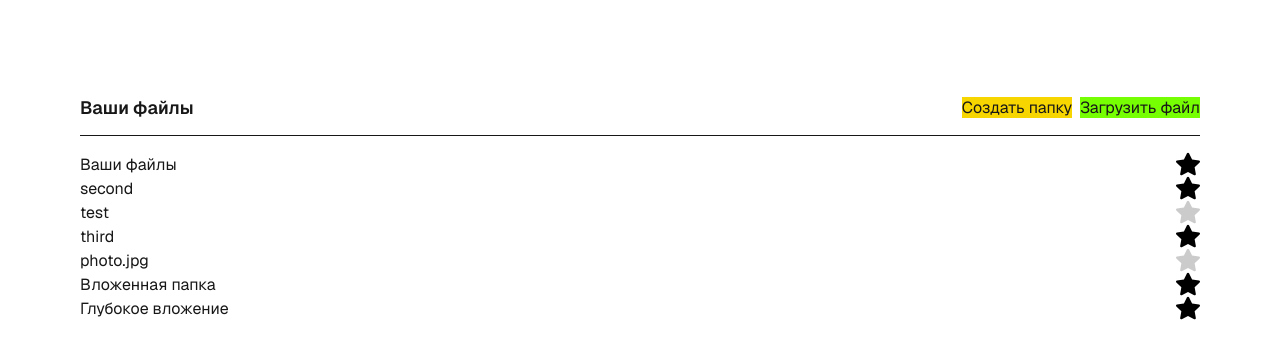
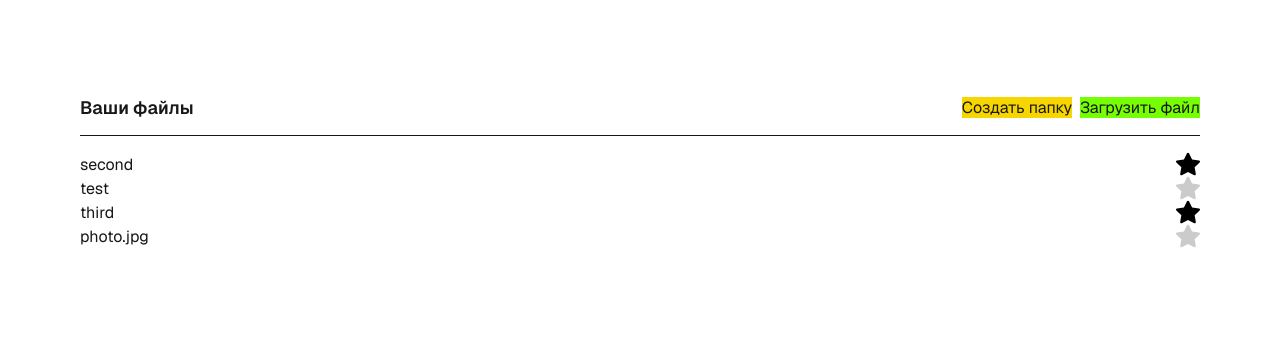
Before and after one commit to denispan/rshb-file-tree, a Next.js app: page / in a window 1280 px wide. Shown: the top 358 px of the page. Built offline with nearby package versions, Linux system fonts and the light colour scheme.

Commit message:
add store, models, api

```diff
--- /dev/null
+++ b/src/api/files.api.ts
@@ -0,0 +1,34 @@
+import { ItemResponse } from "@/types";
+
+const sleep = (ms: number) => new Promise(resolve => setTimeout(resolve, ms));
+
+export const getFiles = async ():Promise<ItemResponse> => {
+    await sleep(1000);
+    return [
+      {
+        id: 1,
+        type: "dir",
+        parentId: null,
+        name: "Ваши файлы",
+        isFavorite: false,
+      },
+      { id: 2, type: "dir", parentId: 1, name: "second", isFavorite: false },
+      { id: 3, type: "dir", parentId: 1, name: "test", isFavorite: true },
+      { id: 4, type: "dir", parentId: 1, name: "third", isFavorite: false },
+      { id: 5, type: "file", parentId: 1, name: "photo.jpg", isFavorite: true },
+      {
+        id: 6,
+        type: "dir",
+        parentId: 2,
+        name: "Вложенная папка",
+        isFavorite: false,
+      },
+      {
+        id: 7,
+        type: "dir",
+        parentId: 6,
+        name: "Глубокое вложение",
+        isFavorite: false,
+      },
+  ];;
+}
--- a/src/app/mocks/filesMocks.tsx
+++ /dev/null
@@ -1,29 +0,0 @@
-import { FileItemRaw } from "@/types";
-
-export const filesMocks: FileItemRaw[] = [
-    {
-      id: 1,
-      type: "dir",
-      parentId: null,
-      name: "Ваши файлы",
-      isFavorite: false,
-    },
-    { id: 2, type: "dir", parentId: 1, name: "second", isFavorite: false },
-    { id: 3, type: "dir", parentId: 1, name: "test", isFavorite: true },
-    { id: 4, type: "dir", parentId: 1, name: "third", isFavorite: false },
-    { id: 5, type: "file", parentId: 1, name: "photo.jpg", isFavorite: true },
-    {
-      id: 6,
-      type: "dir",
-      parentId: 2,
-      name: "Вложенная папка",
-      isFavorite: false,
-    },
-    {
-      id: 7,
-      type: "dir",
-      parentId: 6,
-      name: "Глубокое вложение",
-      isFavorite: false,
-    },
-];
--- a/src/components/Button/index.tsx
+++ b/src/components/Button/index.tsx
@@ -4,7 +4,7 @@ import cn from 'classnames';
 
 export interface ButtonProps {
   title?: string;
-  onClick: () => void;
+  onClick: (e?: React.MouseEvent) => void;
   bgColor?: 'yellow' | 'lightGreen' | 'default';
   children?: React.ReactNode;
   className?: string;
--- a/src/components/FileItem/index.tsx
+++ b/src/components/FileItem/index.tsx
@@ -4,26 +4,36 @@ import styles from './styles.module.css';
 import React from 'react';
 import Button from '../Button';
 import cn from 'classnames';
-import { FileItemRaw } from '@/types';
+import { Item } from '@/models/Item';
+import { useAppStore } from '@/store/useAppStore';
 
 interface FileItemProps {
-  item: FileItemRaw
+  item: Item
 }
 
 const FileItem: React.FC<FileItemProps> = ({item}) => {
+  const store = useAppStore();
   const [isFavorite, setIsFavorite] = React.useState(item.isFavorite);
 
-  const toggleFavorite = () => {
+  const toggleFavorite = (e?: React.MouseEvent) => {
+    e?.stopPropagation();
     setIsFavorite(!isFavorite);
   }
 
+  const navigateToFolder = (e?: React.MouseEvent) => {
+    e?.preventDefault();
+    if (item.type === 'dir') {
+      store.navigateToFolder(item);
+    }
+  }
+
   return (
-    <div className={styles.item}>
+    <a href="#" onClick={(e) => navigateToFolder(e)} className={styles.item}>
       <p>{item.name}</p>
-      <Button className={cn(styles.favorite, isFavorite && styles.favoriteActive)} onClick={toggleFavorite}>
+      <Button className={cn(styles.favorite, isFavorite && styles.favoriteActive)} onClick={(e) => toggleFavorite(e)}>
         <img src="/icons/star.svg" alt="" width={24} height={24}/>
       </Button>
-    </div>
+    </a>
   )
 }
 
--- a/src/components/FileTree/index.tsx
+++ b/src/components/FileTree/index.tsx
@@ -1,17 +1,25 @@
 "use client";
 
 import styles from './styles.module.css';
-import React from 'react';
+import React, { useEffect } from 'react';
 import Button from '../Button';
-import { filesMocks } from '@/app/mocks/filesMocks';
 import FileItem from '../FileItem';
+import { useAppStore } from '@/store/useAppStore';
 
 interface FileTreeProps {
   title?: string;
 }
 
 const FileTree: React.FC<FileTreeProps> = ({title}) => {
-  const files = filesMocks;
+  const store = useAppStore();
+
+  useEffect(() => {
+    store.fetchItems();
+  }, []);
+
+  console.log('store', store);
+
+  const currentItems = store.currentFolder?.children;
 
   return (
     <>
@@ -24,9 +32,9 @@ const FileTree: React.FC<FileTreeProps> = ({title}) => {
       </header>
 
       <div>
-        {files?.length > 0 ? (
+        {currentItems && currentItems.length > 0 ? (
           <ul>
-            {files.map((item) => (
+            {currentItems.map((item) => (
               <li className={styles.listItem} key={item.id}>
                 <FileItem item={item} />
               </li>
--- /dev/null
+++ b/src/constants.ts
@@ -0,0 +1,3 @@
+export const FILE_EXTENSIONS = ['jpg', 'gif', 'txt', 'pdf', 'doc', 'docx', 'xls', 'xlsx'] as const;
+export const IMAGE_EXTENSIONS = ['jpg', 'gif'] as const;
+export const ITEM_TYPES = ['dir', 'file'] as const;
--- /dev/null
+++ b/src/models/Item.ts
@@ -0,0 +1,39 @@
+import { FILE_EXTENSIONS, IMAGE_EXTENSIONS, ITEM_TYPES } from "@/constants";
+import { ItemRaw } from "@/types";
+
+
+
+export class Item {
+  id: number;
+  type: typeof ITEM_TYPES[number];
+  parentId: number | null;
+  name: string;
+  isFavorite: boolean;
+  children: Item[];
+  extension?: string;
+
+  constructor(row: ItemRaw) {
+    this.id = row.id;
+    this.type = row.type;
+    this.parentId = row.parentId;
+    this.name = row.name;
+    this.isFavorite = row.isFavorite;
+    this.children = [];
+
+    if (this.type === 'file') {
+      const nameParts = this.name.split('.');
+      if (nameParts.length > 1) {
+        const ext = nameParts[nameParts.length - 1].toLowerCase() as typeof FILE_EXTENSIONS[number];
+        this.extension = ext;
+      }
+    }
+  }
+
+  isImage(): boolean {
+    return this.type === 'file' && this.extension !== undefined && IMAGE_EXTENSIONS.includes(this.extension as typeof IMAGE_EXTENSIONS[number]);
+  }
+}
+
+export function isItem(obj: unknown): obj is Item {
+  return obj instanceof Item;
+}
--- /dev/null
+++ b/src/store/useAppStore.ts
@@ -0,0 +1,59 @@
+import { create } from 'zustand';
+import { Item } from '../models/Item';
+import { getFiles } from '../api/files.api';
+
+interface FilesState {
+  rootDir: Item | null;
+  currentFolder: Item | null;
+  itemsMap: Map<number, Item>;
+
+  fetchItems: () => Promise<void>;
+  initialize: (items: Item[]) => void;
+  navigateToFolder: (folder: Item) => void;
+  findItemById: (id: number) => Item | undefined;
+}
+
+export const useAppStore = create<FilesState>((set, get) => ({
+  rootDir: null,
+  currentFolder: null,
+  itemsMap: new Map<number, Item>(),
+
+  fetchItems: async () => {
+      const data = await getFiles();
+
+      const items = data.map(item => new Item(item));
+
+      get().initialize(items);
+  },
+
+  initialize: (items: Item[]) => {
+    let rootDir = null;
+    const itemsMap = new Map<number, Item>();
+
+    items.forEach(item => {
+      itemsMap.set(item.id, item);
+    });
+
+    items.forEach(item => {
+      if (item.parentId === null) {
+        rootDir = item;
+      } else {
+        const parent = itemsMap.get(item.parentId);
+        if (parent) {
+          parent.children.push(item);
+        }
+      }
+    });
+
+    set({ rootDir, itemsMap, currentFolder: rootDir });
+  },
+
+  findItemById: (id: number) => {
+    return get().itemsMap.get(id);
+  },
+
+  navigateToFolder: (folder: Item) => {
+    if (folder.type !== 'dir') return;
+    set({ currentFolder: folder });
+  },
+}));
```
Also changed, not shown: package.json (+6 -5 lines), src/types.ts (+5 -2 lines), 2 other files (tests, documents, lock files or other folders).
